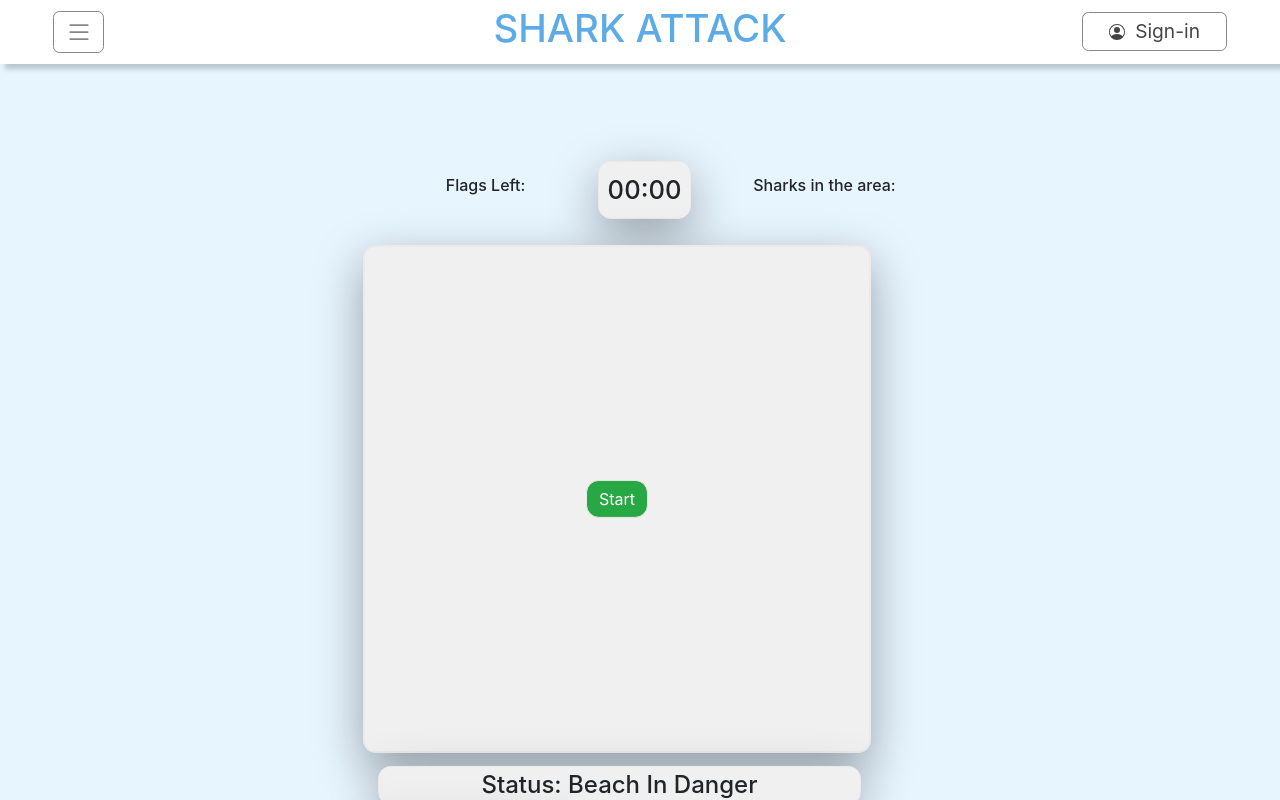
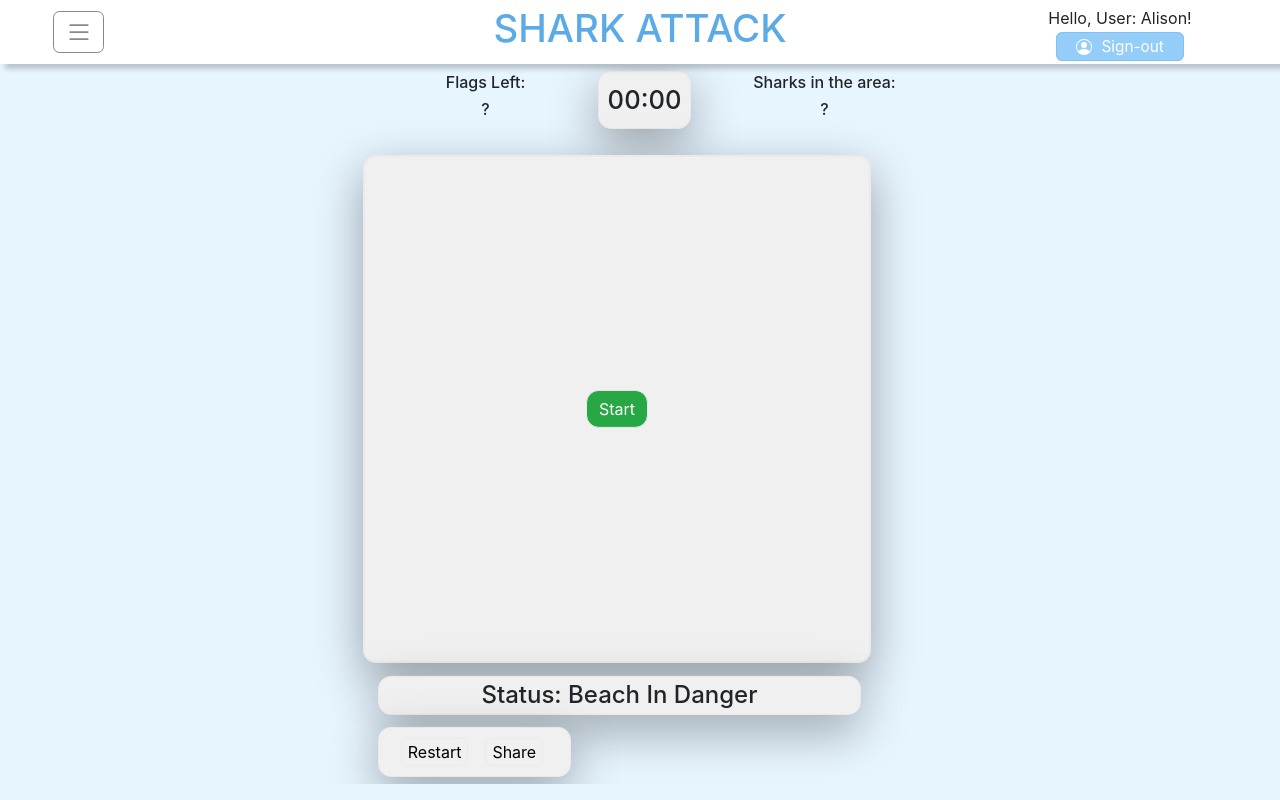
Before and after one commit to tallandsman/CITS3403-Project, a Flask app: page / in a window 1280 px wide. Run offline with Flask 2, Linux system fonts and the light colour scheme.

Commit message:
Adding sing-out buttom

```diff
--- a/app/static/styles/home.css
+++ b/app/static/styles/home.css
@@ -50,9 +50,10 @@ vertically. */
 }
 
 /* adds padding to the top to avoid navbar overlaying other elements */
-.top-padding {
+/* .top-padding {
     padding-top: 100px;
-}
+} */
+/* commant this top-padding class, navbar is unfixed  */
 
 /* -------------------------------------------------------------------------------------- */
 
@@ -169,7 +170,8 @@ to fill the space of the div without expanding it. */
 
 #contentDiv {
     position: relative;
-    height: 100vh;
+    height: 90vh;
+    max-height: 90vh;
 }
 
 /* Popup How to play */
@@ -292,7 +294,7 @@ h1>a:hover {
 .sign_in_box {
     text-align: right;
 }
-.sign_in_btn {
+.sign_in_box>a {
     font-size: 1.5vw;
     border: 0.1vw solid #888;
     border-radius: 0.5vw;
@@ -300,9 +302,31 @@ h1>a:hover {
     color: #444;
     margin: 0 3vw;
 }
-.sign_in_btn:hover {
+.sign_in_box>a:hover {
     color: #fff;
     background-color: rgb(93, 171, 230);
     border-color: rgb(93, 171, 230);
     text-decoration: none;
 }
+/* nav sign-in buttom changed when user is signed in Class name changed from sign_in_box to sign_out_box
+and change style display toggled block and none */
+.sign_out_box {
+    text-align: center;
+}
+.sign_out_box>p {
+    margin-bottom:0.5vh;
+}
+.sign_out_box>a {
+    font-size: 1.2vw;
+    background-color:rgb(148, 205, 248);
+    border: 0.1vw solid rgb(125, 193, 245);
+    border-radius: 0.5vw;
+    padding: 0.5vh 1.5vw;
+    color: #fff;
+}
+.sign_out_box>a:hover {
+    color: #444;
+    border-color: #888;
+    background-color:#ddd;
+    text-decoration: none;
+}
--- a/app/templates/home.html
+++ b/app/templates/home.html
@@ -16,8 +16,8 @@
         <!-- Bootstrap CDN -->
         <link rel="stylesheet" href="https://cdn.jsdelivr.net/npm/bootstrap@4.3.1/dist/css/bootstrap.min.css"
         integrity="sha384-ggOyR0iXCbMQv3Xipma34MD+dH/1fQ784/j6cY/iJTQUOhcWr7x9JvoRxT2MZw1T" crossorigin="anonymous">
-        <script src="https://code.jquery.com/jquery-3.6.0.js"
-        integrity="sha256-H+K7U5CnXl1h5ywQfKtSj8PCmoN9aaq30gDh27Xc0jk="
+        <script src="https://code.jquery.com/jquery-3.3.1.slim.min.js"
+        integrity="sha384-q8i/X+965DzO0rT7abK41JStQIAqVgRVzpbzo5smXKp4YfRvH+8abtTE1Pi6jizo"
         crossorigin="anonymous"></script>
         <script src="https://cdn.jsdelivr.net/npm/popper.js@1.14.7/dist/umd/popper.min.js"
         integrity="sha384-UO2eT0CpHqdSJQ6hJty5KVphtPhzWj9WO1clHTMGa3JDZwrnQq4sF86dIHNDz0W1"
@@ -61,7 +61,7 @@
                     </a>
                 </li>
                 <li>
-                    <a class="down_item" href="{{ url_for('statistics') }}">
+                    <a class="down_item" href="statistics.html">
                         <svg class="nav_icon" xmlns="http://www.w3.org/2000/svg" width="16" height="16" fill="currentColor" class="bi bi-bar-chart" viewBox="0 0 16 16">
                             <path d="M4 11H2v3h2v-3zm5-4H7v7h2V7zm5-5v12h-2V2h2zm-2-1a1 1 0 0 0-1 1v12a1 1 0 0 0 1 1h2a1 1 0 0 0 1-1V2a1 1 0 0 0-1-1h-2zM6 7a1 1 0 0 1 1-1h2a1 1 0 0 1 1 1v7a1 1 0 0 1-1 1H7a1 1 0 0 1-1-1V7zm-5 4a1 1 0 0 1 1-1h2a1 1 0 0 1 1 1v3a1 1 0 0 1-1 1H2a1 1 0 0 1-1-1v-3z"/>
                         </svg>
@@ -78,15 +78,27 @@
                 </li>
             </ul>
             <!-- h1 tag for game name -->
-            <h1 class="col-6"><a class="title" href="{{ url_for('index') }}" >SHARK ATTACK</a></h1>
+            <h1 class="col-6"><a class="title" href="home.html">SHARK ATTACK</a></h1>
             <!-- Sign-in button -->
-            <div class="sign_in_box col-3">
-                <a class="sign_in_btn" href="{{ url_for('sign_in') }}">
+            <div class="sign_in_box col-3" style="display: none;">
+                <a href="signIn.html">
                     <svg class="nav_icon" xmlns="http://www.w3.org/2000/svg" width="16" height="16" fill="currentColor" class="bi bi-person-circle" viewBox="0 0 16 16">
                         <path d="M11 6a3 3 0 1 1-6 0 3 3 0 0 1 6 0z"/>
                         <path fill-rule="evenodd" d="M0 8a8 8 0 1 1 16 0A8 8 0 0 1 0 8zm8-7a7 7 0 0 0-5.468 11.37C3.242 11.226 4.805 10 8 10s4.757 1.225 5.468 2.37A7 7 0 0 0 8 1z"/>
                     </svg>
                     Sign-in
+                </a>
+            </div>
+            <!-- Sign-out button: when user is singed in -->
+            <div class="sign_out_box col-3">
+                <p>Hello, User: Alison!</p>
+                <!-- address needed for signing out -->
+                <a href="#">
+                    <svg class="nav_icon" xmlns="http://www.w3.org/2000/svg" width="16" height="16" fill="currentColor" class="bi bi-person-circle" viewBox="0 0 16 16">
+                        <path d="M11 6a3 3 0 1 1-6 0 3 3 0 0 1 6 0z"/>
+                        <path fill-rule="evenodd" d="M0 8a8 8 0 1 1 16 0A8 8 0 0 1 0 8zm8-7a7 7 0 0 0-5.468 11.37C3.242 11.226 4.805 10 8 10s4.757 1.225 5.468 2.37A7 7 0 0 0 8 1z"/>
+                    </svg>
+                    Sign-out
                 </a>
             </div>
         </nav>
@@ -151,7 +163,7 @@
                                 <div class="d-flex justify-content-center col-4">
                                     <div class="vertical-center">
                                         <h6 class="halign-text">Flags Left:</h6>
-                                        <h6 class="halign-text" id="flagsLeft"></h6>
+                                        <h6 class="halign-text" id="flagsLeft">?</h6>
                                     </div>
                                 </div>
 
@@ -166,7 +178,7 @@
                                 <div class="d-flex justify-content-center col-4">
                                     <div class="vertical-center">
                                         <h6 class="halign-text">Sharks in the area:</h6>
-                                        <h6 class="halign-text" id="sharkNum"></h6>
+                                        <h6 class="halign-text" id="sharkNum">?</h6>
                                     </div>
                                 </div>
                             </div>
```
